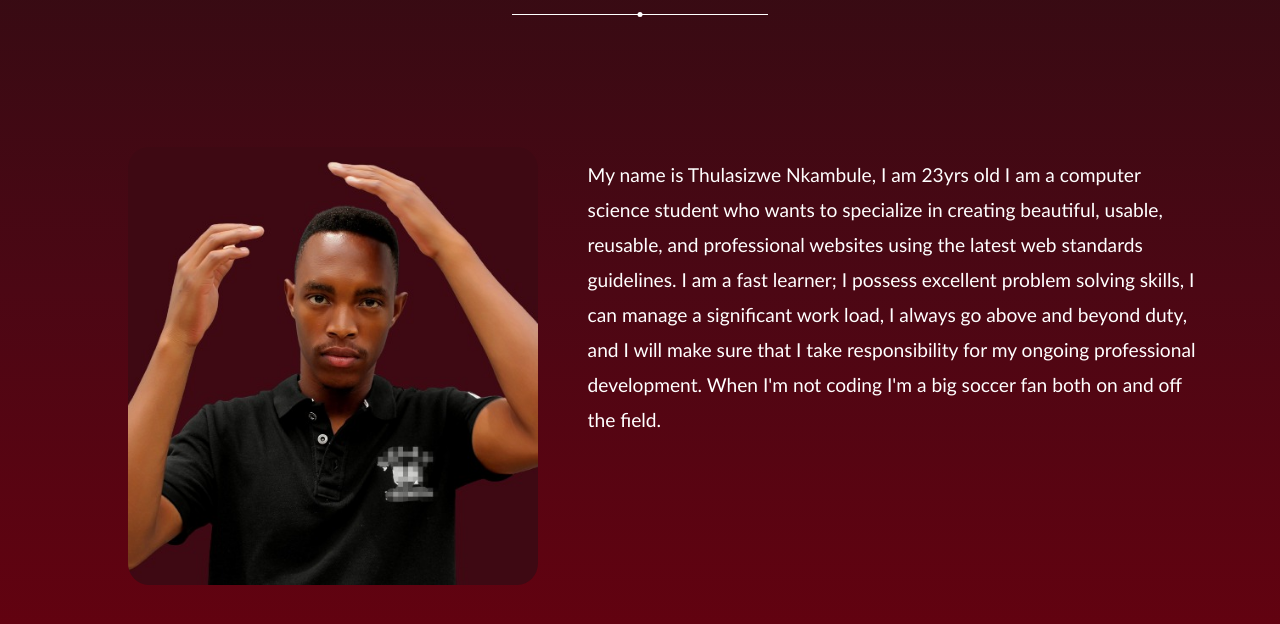
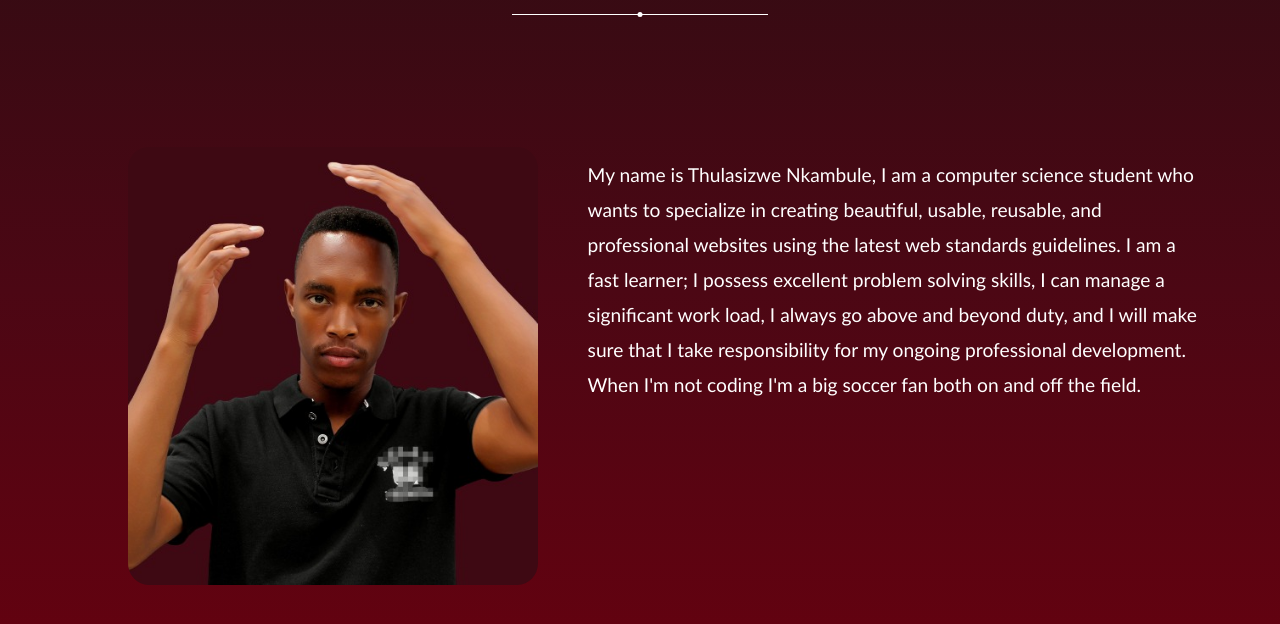
Before and after one commit to czwe-01/czwe-01.github.io, a plain HTML site: page index.html in a window 1280 px wide. Shown: the part 726-1350 px from the top of the page. Drawn offline with Linux system fonts and the light colour scheme.

Commit message:
Update index.html

```diff
--- a/index.html
+++ b/index.html
@@ -96,7 +96,7 @@
         </div>
         <div class="right-col">
           <p class="about-para">
-            My name is Thulasizwe Nkambule, I am 23yrs old I am a computer
+            My name is Thulasizwe Nkambule, I am a computer
             science student who wants to specialize in creating beautiful,
             usable, reusable, and professional websites using the latest web
             standards guidelines. I am a fast learner; I possess excellent
```
